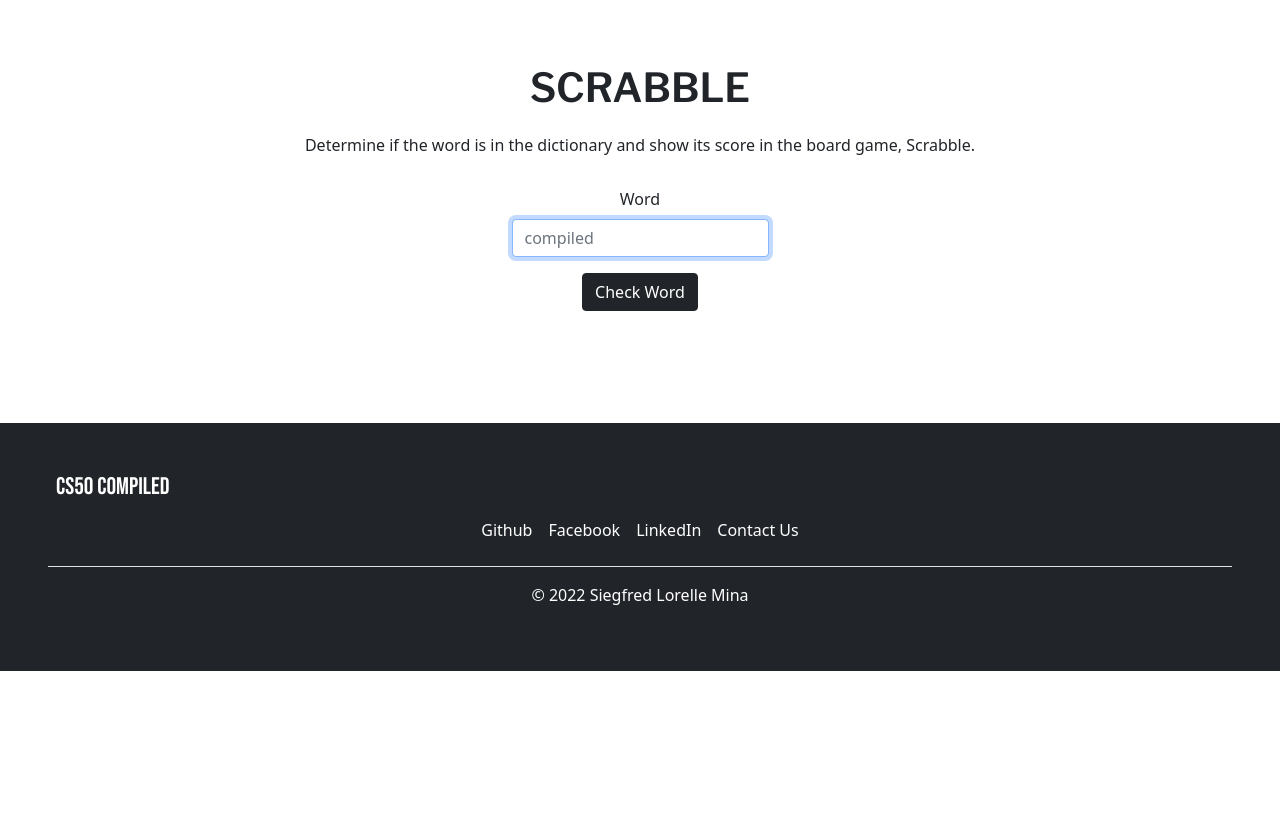
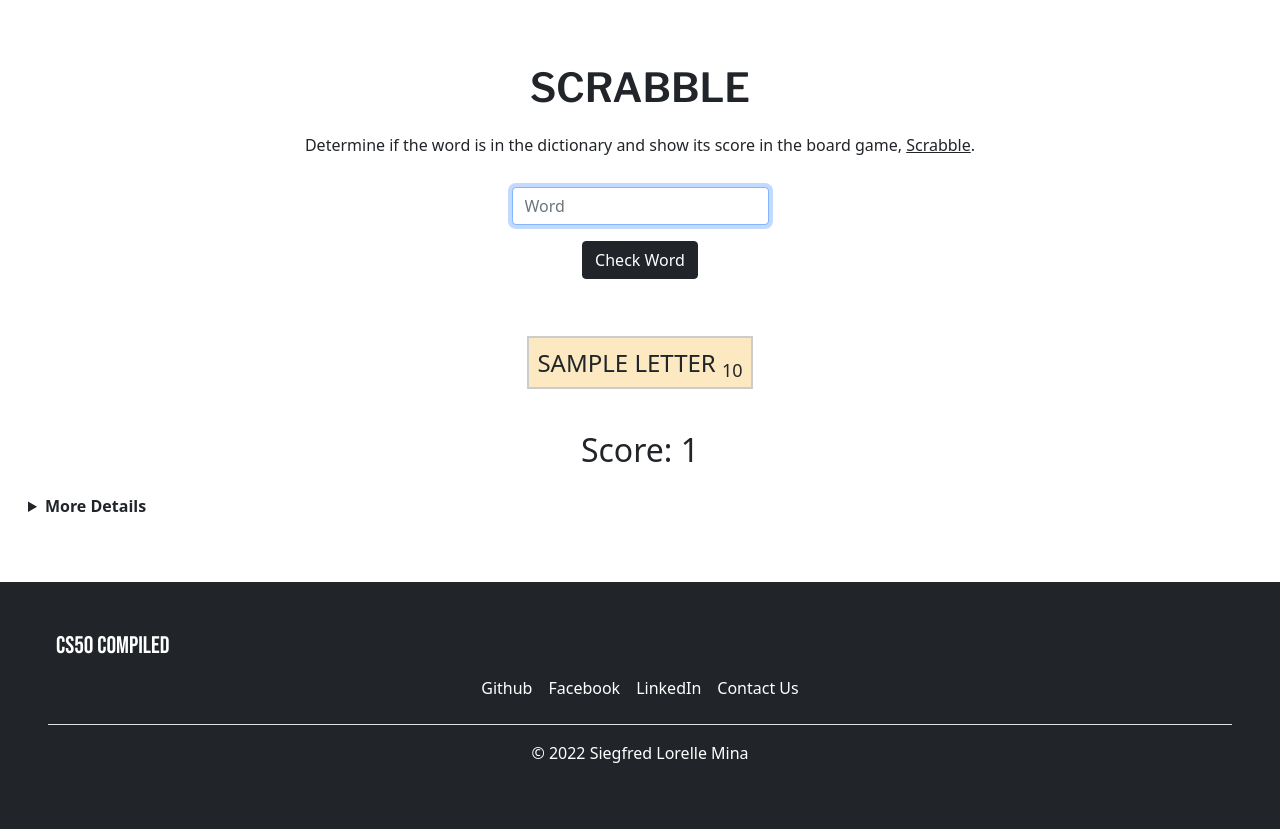
Before and after one commit to SiegfredLorelle/compiled-50, a Flask app: template templates/scrabble.html in a window 1280 px wide. Shown: the part 132-961 px from the top of the page. Before the commit the page ends 803 px from the top, so only its background shows below. Run offline with Flask 2, Linux system fonts and the light colour scheme; the template is opened without the code that fills it: most values are stand-ins (such as "Sample title", 1, 10 or a date in 2020); one stand-in notice (Sample message) is shown; some libraries are stand-ins or nearby versions; some web fonts are replaced.

Commit message:
22nd commit - complete scrabble page with visuals and informative texts

```diff
--- a/app.py
+++ b/app.py
@@ -32,6 +32,7 @@ def after_request(response):
     return response
 
 
+
 @app.route("/", methods=["GET", "POST"])
 def index():
     """Load homepage that allows user to go to other pages"""
@@ -40,6 +41,7 @@ def index():
 
     else:
         return render_template("index.html")
+
 
 
 @app.route("/mario", methods=["GET", "POST"])
@@ -60,6 +62,8 @@ def mario():
     # GET via redirect and clicking links
     else:
         return render_template("mario.html")
+
+
 
 @app.route("/credit", methods=["GET", "POST"])
 def credit():
@@ -92,11 +96,12 @@ def credit():
         return render_template("credit.html")
 
 
+
 @app.route("/scrabble", methods=["GET", "POST"])
 def scrabble():
     """Checks if a word is real and give its score in scrabble"""
     if request.method == "POST":
-        word = request.form.get("word").strip()
+        word = request.form.get("word").strip().lower()
 
         # Ensure word does not contain numbers and special characters
         for character in word:
@@ -106,7 +111,7 @@ def scrabble():
 
         # Ensure word is in the dictionary
         # The dictionary used was the large dictionary from Week 5 Problem Set 5 Speller uploaded to final-project.db
-        check_dictioanary = db.execute("SELECT word FROM scrabbleDictionary WHERE word == ? ", word.lower())
+        check_dictioanary = db.execute("SELECT word FROM scrabbleDictionary WHERE word == ? ", word)
         if not check_dictioanary:
             flash(f"Sorry, '{word}' was not found in the dictionary.", "error")
             return render_template("scrabble.html")
@@ -122,13 +127,9 @@ def scrabble():
             # Get score of word
             total_score += letter_score["score"]
 
-        print(total_score)
-        print(scores)
-
-
         # Show the score
         flash(f"'{word}' was found in the dictionary.", "success")
-        return render_template("scrabble.html")
+        return render_template("scrabble.html", scores=scores, total_score=total_score)
 
     else:
         return render_template("scrabble.html")
@@ -136,7 +137,7 @@ def scrabble():
 
 
 
-# WORK ON BRANCH - git checkout -b "test"
+
 
 # homepage page
 # Change color of dropdown onclick
@@ -152,16 +153,13 @@ def scrabble():
 # msg on hover for copy clipboard
 # msg below instead of alert that it is copied to clipboard
 
-# scrabble page
-# start scrabble page
-# create a table in sql with two columns, a letter and a scrabble score
-# ui will be input with subscript of score and bg color for each letter
-
+# readability
+# start working on readablity
 
 # lagay logo sa navbar
 # Start working on login and sign up maybe via modals nlng
 # Plan out what projects are needed to be done
-# mario, credit, scrabble, ...
+# mario, credit, scrabble, readability, substitution...
 
 
 # add white bg to icon
@@ -174,3 +172,4 @@ def scrabble():
 # mario block: http://pixelartmaker.com/art/d53cda86152db67
 # cards template: https://www.figma.com/community/file/934454786523964614
 # AMEX logo: https://www.pngegg.com/en/png-pswlb
+# scrabble tile: https://thekatespanos.com/scrabble-score-calculator/
--- a/helpers.py
+++ b/helpers.py
@@ -47,10 +47,10 @@ def check_card(number):
     if sum % 10 == 0:
         # Determine what card it is
         if counter == 15 and (first_2digits in [34, 37]):
-            return "AMERICAN EXPRESS"
+            return "American Express"
 
         elif counter == 16 and (first_2digits in [51, 52, 53, 54, 55]):
-            return "MASTERCARD"
+            return "MasterCard"
 
         elif counter in [13, 16] and first_digit == 4:
             return "VISA"
--- a/static/css/styles.css
+++ b/static/css/styles.css
@@ -187,7 +187,7 @@ div ul li #nav-tabs, div ul li #navbarDarkDropdownMenuLink {
 }
 
 .credit-bullet li:before {
-    content: '\1f4b3';
+    content: '💳';
     margin-left: -20px;
     margin-right: 10px;
 }
@@ -203,3 +203,15 @@ div ul li #nav-tabs, div ul li #navbarDarkDropdownMenuLink {
     font-family: 'Kanit', sans-serif;
     font-family: 'Libre Franklin', sans-serif;
 }
+
+#scrabble-tile {
+    margin: 3px;
+    padding: 3px;
+    text-align: center;
+    line-height: 40px;
+    width: 45px;
+    height: 45px;
+    border: 2px solid #ccc;
+    background: #fce9c1;
+    font-size: 18pt;
+}
--- a/templates/index.html
+++ b/templates/index.html
@@ -76,7 +76,7 @@
                         <li><a class="dropdown-item" href="/mario">Mario</a></li>
                         <li><a class="dropdown-item" href="/credit">Credit</a></li>
                         <li><a class="dropdown-item" href="/scrabble">Scrabble</a></li>
-                        <li><a class="dropdown-item" href="/scrabble">Placeholder</a></li>
+                        <li><a class="dropdown-item" href="/readability">Readability</a></li>
                         <li><a class="dropdown-item" href="/scrabble">Placeholder</a></li>
                         <li><a class="dropdown-item" href="/scrabble">Placeholder</a></li>
                         <li><a class="dropdown-item" href="/scrabble">Placeholder</a></li>
--- a/templates/layout.html
+++ b/templates/layout.html
@@ -52,7 +52,7 @@
                                   <li><a class="dropdown-item" href="/mario">Mario</a></li>
                                   <li><a class="dropdown-item" href="/credit">Credit</a></li>
                                   <li><a class="dropdown-item" href="/scrabble">Scrabble</a></li>
-                                  <li><a class="dropdown-item" href="/scrabble">Placeholder</a></li>
+                                  <li><a class="dropdown-item" href="/readability">Readability</a></li>
                                   <li><a class="dropdown-item" href="/scrabble">Placeholder</a></li>
                                   <li><a class="dropdown-item" href="/scrabble">Placeholder</a></li>
                                   <li><a class="dropdown-item" href="/scrabble">Placeholder</a></li>
--- a/templates/mario.html
+++ b/templates/mario.html
@@ -12,7 +12,7 @@
     <form action="/mario" method="post">
       <label class="form-label">Height of Pyramid</label>
       <input autocomplete="off" autofocus class="form-control mx-auto w-auto" id="height" name="height" placeholder="1-8" required type="number">
-      <button class="btn btn-dark m-3" type="submit">Create Pyramid</button>
+      <button class="btn btn-dark m-3" type="submit">Make Pyramid</button>
     </form>
   </div>
 
--- a/templates/scrabble.html
+++ b/templates/scrabble.html
@@ -6,14 +6,47 @@
 
 {% block main %}
     <h1 class="py-3" id="scrabble-header">SCRABBLE</h1>
-    <h6>Determine if the word is in the dictionary and show its score in the board game, Scrabble.</h6><br>
+    <h6>Determine if the word is in the dictionary and show its score in the board game, <a class="link-dark" href="https://scrabble.hasbro.com/" target="_blank">Scrabble</a>.</h6><br>
 
     <div class="pb-5">
         <form action="/scrabble" method="post">
-          <label class="form-label">Word</label>
-          <input autocomplete="off" autofocus class="form-control mx-auto w-auto" id="word" name="word" placeholder="compiled" required type="text">
+          <input autocomplete="off" autofocus class="form-control mx-auto w-auto" id="word" name="word" placeholder="Word" required type="text">
           <button class="btn btn-dark m-3" type="submit">Check Word</button>
         </form>
       </div>
 
-    {% endblock %}
+    <!-- scrabble tile: https://thekatespanos.com/scrabble-score-calculator/ -->
+    {% if get_flashed_messages(category_filter="success") %}
+      <div class="pb-5">
+        {% for score in scores %}
+          <span class="text-uppercase p-2" id="scrabble-tile">
+            {{ score["letter"] }}
+            <sub>{{ score["score"] }}</sub>
+          </span>
+      {% endfor %}
+      </div>
+
+      <h2>Score: {{ total_score }}</h2>
+    {% endif %}
+
+    <div class="text-start p-3">
+      <details>
+          <summary class="fw-bold">More Details</summary>
+          <ul>
+              <li class="mx-3">
+                  The dictionary used was the large dictionary on <a class="link-dark" href="https://cs50.harvard.edu/x/2022/psets/5/speller/" target="_blank">Week 5 Problem Set 5: Speller</a>.
+              </li>
+              <li class="mx-3">
+                  This Scrabble is slightly different from
+                  <a class="link-dark" href="https://cs50.harvard.edu/x/2022/psets/1/credit/" target="_blank">Week 2 Lab 2: Scrabble</a>.
+                  <ul>
+                      <li>This Scrabble verifies the word by checking the dictionary.</li>
+                      <li>This Scrabble only asks one (1) user.</li>
+                      <li>This Scrabble directly shows the score of the word instead of comparing it to another user's score.</li>
+                  </ul>
+              </li>
+          </ul>
+      </details>
+  </div>
+
+{% endblock %}
```
Also changed, not shown: templates/credit.html (+3 -5 lines).
